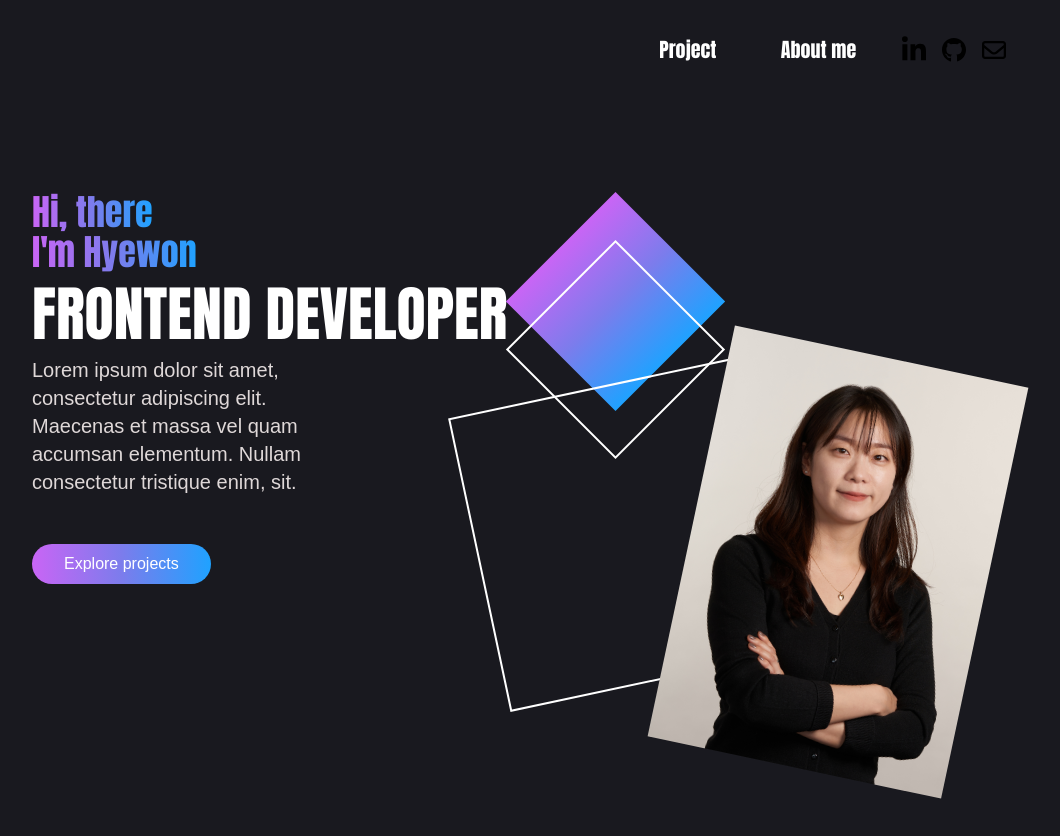
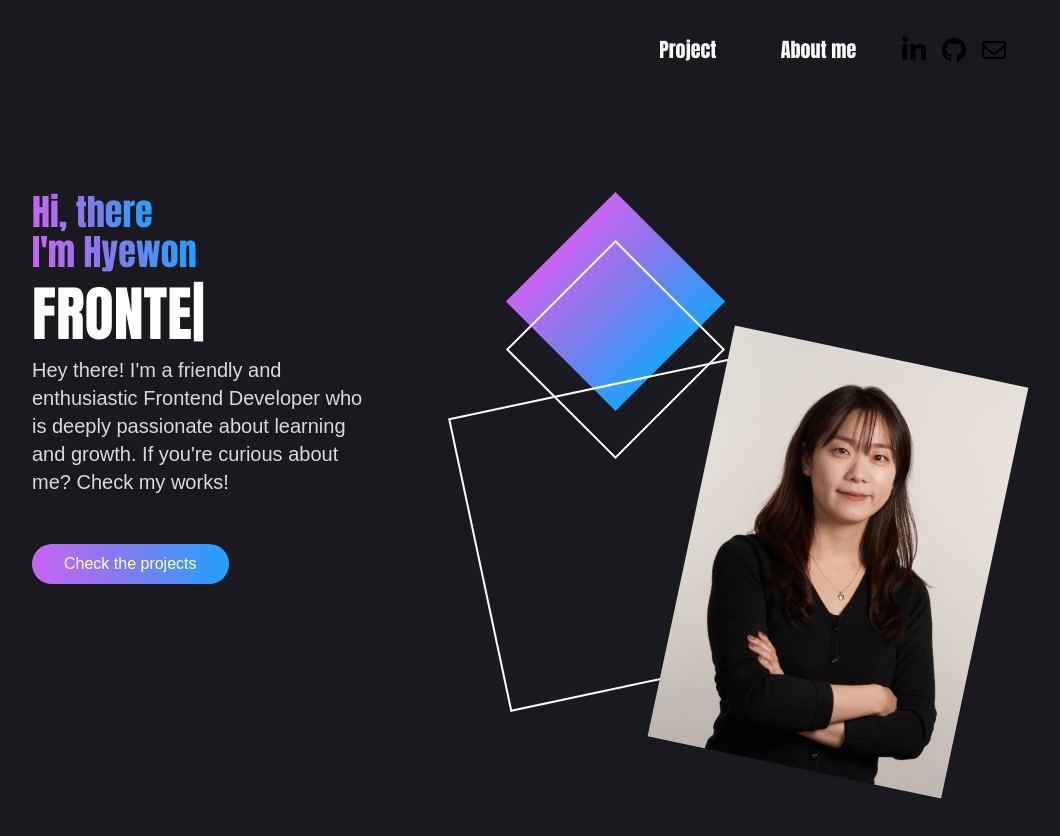
Before and after one commit to tecla1004/Myportfolio, a Next.js app: page / in a window 1280 px wide. Shown: the top 836 px of the page, without its empty margins (112-1172 px from the left). Built offline with nearby package versions, Linux system fonts and the light colour scheme; a web font is replaced by a local one.

Commit message:
Style: Add animation on main text

```diff
--- a/package.json
+++ b/package.json
@@ -1 +1 @@
-{"dependencies":{"@fortawesome/fontawesome-svg-core":"^6.4.0","@fortawesome/free-regular-svg-icons":"^6.4.0","@fortawesome/free-solid-svg-icons":"^6.4.0","@fortawesome/react-fontawesome":"^0.2.0","classnames":"^2.3.2","next":"^13.4.2","react":"^18.2.0","react-dom":"^18.2.0"},"scripts":{"dev":"next dev"},"devDependencies":{"autoprefixer":"^10.4.14","babel-plugin-inline-react-svg":"^2.0.2","postcss":"^8.4.23","tailwindcss":"^3.3.2"}}
+{"dependencies":{"@fortawesome/fontawesome-svg-core":"^6.4.0","@fortawesome/free-regular-svg-icons":"^6.4.0","@fortawesome/free-solid-svg-icons":"^6.4.0","@fortawesome/react-fontawesome":"^0.2.0","classnames":"^2.3.2","next":"^13.4.2","react":"^18.2.0","react-dom":"^18.2.0","react-typed":"^1.2.0","split-type":"^0.3.3"},"scripts":{"dev":"next dev"},"devDependencies":{"autoprefixer":"^10.4.14","babel-plugin-inline-react-svg":"^2.0.2","postcss":"^8.4.23","tailwindcss":"^3.3.2"}}
--- a/src/components/commons/button/Button.jsx
+++ b/src/components/commons/button/Button.jsx
@@ -1,7 +1,7 @@
 import classNames from 'classnames';
 import React from 'react';
 
-const Button = ({txtColor, bgColor, label, padding, txtSize, }) => {
+const Button = ({txtColor, onClick, label, padding, txtSize, }) => {
     return (
         <div>
             <button className={classNames(
@@ -9,7 +9,7 @@ const Button = ({txtColor, bgColor, label, padding, txtSize, }) => {
                 txtColor,
                 txtSize,
 
-            )}>
+            )} onClick={onClick}>
                 {label}
             </button>
         </div>
--- a/src/components/main/MainJumbotron.jsx
+++ b/src/components/main/MainJumbotron.jsx
@@ -1,31 +1,39 @@
 import Image from 'next/image';
-import React from 'react';
+import React, { useEffect, useRef } from 'react';
 import classNames from 'classnames';
 import Button from '../commons/button/Button';
 import Box from '../commons/Box';
 import portrait from '../../images/portrait.jpg'
+import ReactTyped from 'react-typed';
+
+const MainJumbotron = ({handleScrollView, backgroundColor, descColor}) => {
 
 
-const MainJumbotron = ({txtColor, backgroundColor, descColor}) => {
+
     return (
         <div className='relative pb-80 pt-32'>
             <div>
                 <h3 className='text-4xl inline-block text-transparent bg-clip-text bg-gradient-to-r from-puple via-darkblue to-skyblue'>Hi, there</h3>
                 <br></br>
                 <h3 className='text-4xl inline-block text-transparent bg-clip-text bg-gradient-to-r from-puple via-darkblue to-skyblue'>I'm Hyewon</h3>
-                <h2 className={classNames(
-                    'text-6xl my-3',
-                    txtColor==="text-gray"
-                )}>FRONTEND DEVELOPER</h2>
+                <ReactTyped
+                    strings={["FRONTEND DEVELOPER"]}
+                    typeSpeed={200}
+                    loop
+                    backSpeed={30}
+                    cursorChar='|'
+                    showCursor={true}
+                    className='text-6xl block my-3'
+                    />
                 <p
                 className={classNames(
                     'w-1/3 text-xl text-descGray descFont',
                     descColor
                 )}
-                >Lorem ipsum dolor sit amet, consectetur adipiscing elit. Maecenas et massa vel quam accumsan elementum. Nullam consectetur tristique enim, sit.</p>
+                >Hey there! I'm a friendly and enthusiastic Frontend Developer who is deeply passionate about learning and growth. If you're curious about me? Check my works! </p>
             </div>
             <div className='my-12'>
-                <Button txtColor="text-black" label='Explore projects' />
+                <Button onClick={handleScrollView} txtColor="text-black"  label='Check the projects' />
             </div>
             <div>
                 <Box backgroundColor={backgroundColor} width="w-[155px]" height="h-[155px]" rotate="rotate-45" right="right-1/3" top="top-40" position="absolute" />
@@ -36,6 +44,7 @@ const MainJumbotron = ({txtColor, backgroundColor, descColor}) => {
                     src={portrait}
                     width={300}
                     height={400}
+                    alt="portrait"
                     className='rotate-12 absolute right-9 top-72'
                     />
                 </div>
--- a/src/components/projects/cards.jsx
+++ b/src/components/projects/cards.jsx
@@ -2,11 +2,11 @@ import Image from 'next/image';
 import React from 'react';
 import Button from '../commons/button/Button';
 import Link from 'next/link';
-const Cards = ({projectsData, font }) => {
+const Cards = ({projectsData, ref }) => {
 
 
     return (
-        <div>
+        <div ref={ref}>
             <h3 className='text-4xl mb-20'>Projects</h3>
             <div className='grid grid-cols-3 gap-8 pb-72'>
                 {projectsData.map((data, index)=>(
--- a/src/pages/index.jsx
+++ b/src/pages/index.jsx
@@ -1,4 +1,4 @@
-import { useState, useEffect } from 'react';
+import { useRef } from 'react';
 import Nav from '../components/header/Nav';
 import MainJumbotron from '../components/main/MainJumbotron';
 import Cards from '../components/projects/cards';
@@ -10,8 +10,13 @@ export default function HomePage() {
 
 
 
+  const ref = useRef(null);
 
+  const handleScrollView = () =>{
+    console.log("clicked")
+    ref.current?.scrollIntoView({ behavior: "smooth", block: "end", inline: "nearest" });
 
+}
   const projectsData = [
     {imgUrl:require("../images/home.png"), title:'Responsive PWA', desc:'Ordering leftover food and reducing food waste', tech:"Vanila JavaScript, Sass, Firebase, HTML"},
     {imgUrl:require("../images/sample.png"), title:'B2B SPA', desc:'Employee engagement application that provides survey and reports', tech:"React, MongoDB, Firebase, AWS, Node.js, Express.js, Tailwind"},
@@ -30,9 +35,9 @@ export default function HomePage() {
       <div className="mx-36 m-auto">
         <Nav />
 
-        <MainJumbotron txtColor="text-white" descColor="text-gray" backgroundColor='bg-gradient-to-r from-puple via-darkblue to-skyblue' />
+        <MainJumbotron handleScrollView={handleScrollView} txtColor="text-white" descColor="text-gray" backgroundColor='bg-gradient-to-r from-puple via-darkblue to-skyblue' />
         <About backgroundColor="bg-gradient-to-r from-puple via-darkblue to-skyblue" histories={histories} />
-        <Cards projectsData={projectsData} />
+        <Cards ref={ref} projectsData={projectsData} />
 
         <Contact />
       </div>
```
Also changed, not shown: 1 other file (tests, documents, lock files or other folders).
